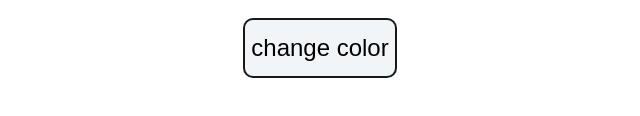
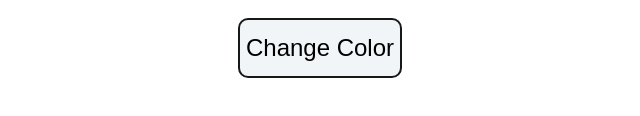
Before and after one commit to dimahmz/color-Flipper, a plain HTML site: page index.html in a window 1280 px wide. Shown: the part 404-520 px from the top of the page, 320-960 px from the left. Drawn offline with Linux system fonts and the light colour scheme.

Commit message:
button name

```diff
--- a/index.html
+++ b/index.html
@@ -25,7 +25,7 @@
     </nav>
     <div>
         <h1 id="backColor">Background Color : </h1><br>
-        <div id="buttonColor"><button onclick="changeColor()"> change color </button></div>
+        <div id="buttonColor"><button onclick="changeColor()"> Change Color </button></div>
     </div>
 
 
```
